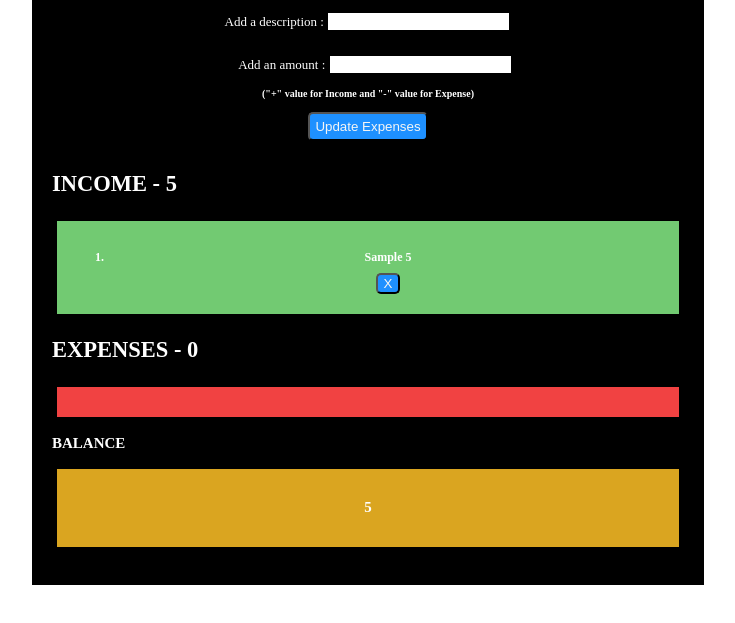
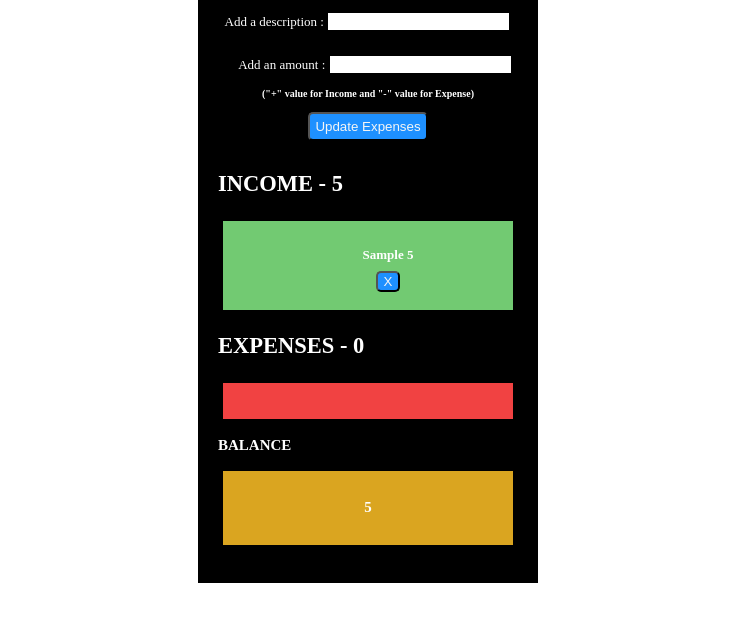
Before and after one commit to thedeveloperme10/Expense_Tracker, a plain HTML site: page index.html in a window 1280 px wide. Both pictures are taken after typing "Sample", "5" into the empty fields and a click on the button "Update Expenses". Shown: the part 85-708 px from the top of the page, without its empty margins (272-1007 px from the left). Drawn offline with Linux system fonts and the light colour scheme.

Commit message:
Update stlye.css

```diff
--- a/stlye.css
+++ b/stlye.css
@@ -2,7 +2,7 @@
     border: 10px solid black;
     padding: 10px;
     margin: 0 auto;
-    width: 50%;
+    width: 300px;
     text-align: center;
     background-color: black;
     color: white;
@@ -10,28 +10,25 @@
 }
 
 .flex-box{
-    display: block;
+    display:flex;
     border: 5px solid black;
-    padding: 10px;
+    padding: 1vh;
+    flex-direction: row;
+    flex-wrap:nowrap;
     justify-content: space-around;
-    flex-direction: row;
-    flex-wrap:wrap;
 }
 button{
     background-color: dodgerblue;
     color: whitesmoke;
     border-radius: 5px;
     cursor: pointer;
-    width: fit-content;
+    width: auto;
 }
 button:hover{
     background-color: rgb(5, 47, 90);
 }
-small{
-    color: red;
-}
 li{
-    font-size: larger;
-    display:list-item;
+    font-size: small;
+    display:block;
     line-height: 4vh;
 }
```
